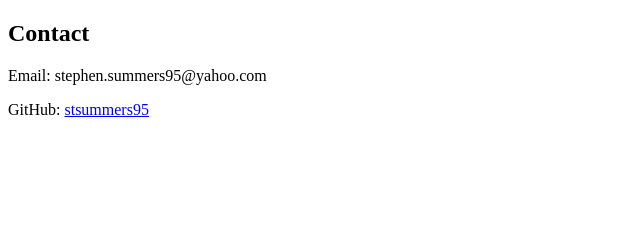
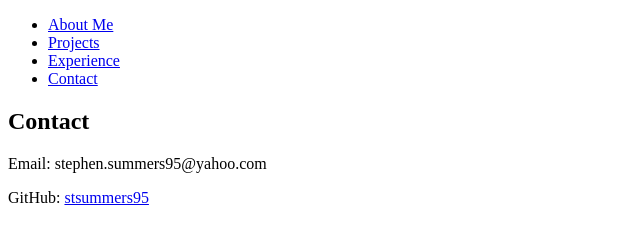
Before and after one commit to stsummers95/CS260Activities, a plain HTML site: page contact.html in a window 1280 px wide. Shown: the whole page, without its empty margins (0-640 px from the left). Drawn offline with Linux system fonts and the light colour scheme.

Commit message:
Added a menu bar at the top of each page. Added a CSS file for styling, which currently only has styling for the menu bar.

```diff
--- a/contact.html
+++ b/contact.html
@@ -4,6 +4,14 @@
     <title>Contact page</title>
   </head>
   <body>
+    <nav>
+      <ul>
+        <li><a href="index.html">About Me</a></li>
+        <li><a href="projects.html">Projects</a></li>
+        <li><a href="experience.html">Experience</a></li>
+        <li class="active"><a href="contact.html">Contact</a></li>
+      </ul>
+    </nav>
     <h2>Contact</h2>
     <p>Email: stephen.summers95@yahoo.com</p>
     <p>GitHub: <a href="https://github.com/stsummers95">stsummers95</a></p>
--- /dev/null
+++ b/style.css
@@ -0,0 +1,28 @@
+nav ul {
+  list-style-type: none;
+  margin: 0;
+  padding: 0;
+  overflow: hidden;
+  background-color: #333;
+}
+
+nav li {
+  float: left;
+}
+
+nav li a {
+  display: block;
+  color: white;
+  text-align: center;
+  padding: 14px 16px;
+  text-decoration: none;
+}
+
+/* Change the link color to #111 (black) on hover */
+nav li a:hover {
+  background-color: #111;
+}
+
+nav .active {
+  background-color: #4CAF50;
+}
```
Also changed, not shown: experience.html (+8 -0 lines), index.html (+8 -0 lines), projects.html (+8 -0 lines).
